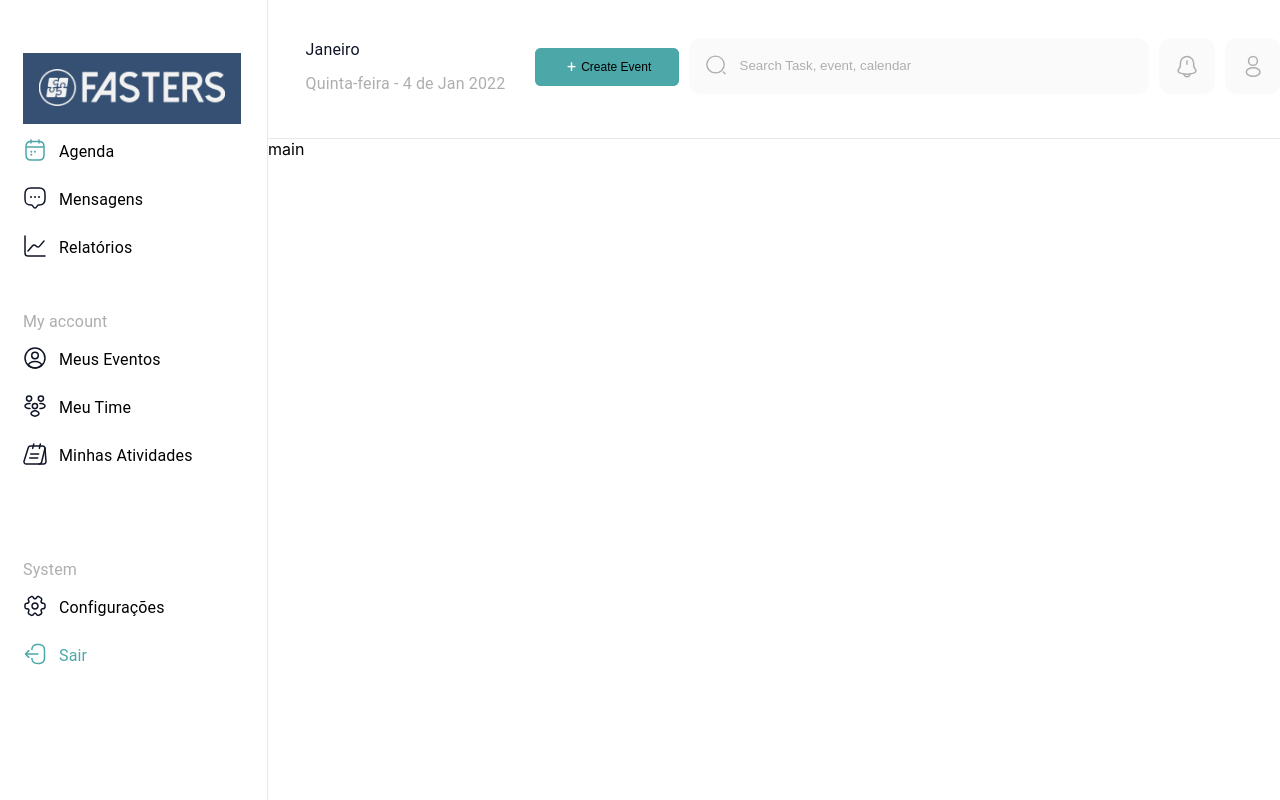
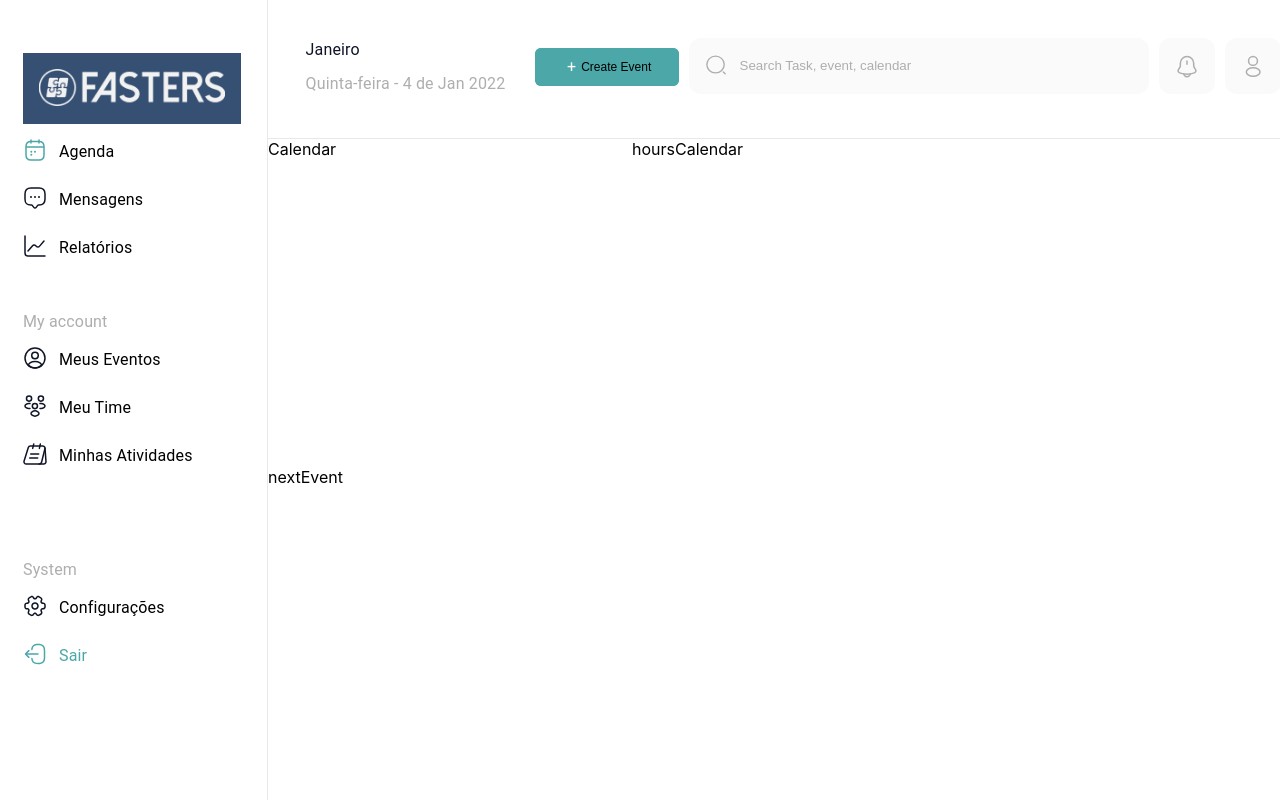
Before and after one commit to highlander08/fasters-performance, a Next.js app: page / in a window 1280 px wide. Shown: the top 800 px of the page. Built offline with nearby package versions, Linux system fonts and the light colour scheme.

Commit message:
:lipstick: feat: Estilizaçao CSS Grid Layout Main

```diff
--- a/pages/index.jsx
+++ b/pages/index.jsx
@@ -20,9 +20,13 @@ export default function Home() {
         <link rel="vercel" href="" />
       </Head>
       <Aside />
-      <NavBar/>
+      <NavBar />
 
-      <main className={styles.main}>main</main>
+      <main className={styles.main}>
+        <div className="Calendar">Calendar</div>
+        <div className="hoursCalendar">hoursCalendar</div>
+        <div className="nextEvent">nextEvent</div>
+      </main>
     </Box>
   );
 }
--- a/styles/Home.module.css
+++ b/styles/Home.module.css
@@ -28,5 +28,23 @@
 }
 .main {
   grid-area: main;
+  display: grid;
+  grid-template-columns: 22.75rem 1fr;
+  grid-template-rows: 20.5rem 1fr;
+  grid-template-areas:
+    'Calendar hoursCalendar'
+    'nextEvent hoursCalendar'
+}
+
+.Calendar {
+  grid-area: Calendar;
 
 }
+
+.hoursCalendar{
+  grid-area: hoursCalendar;
+}
+
+.nextEvent{
+  grid-area: nextEvent;
+}
```
